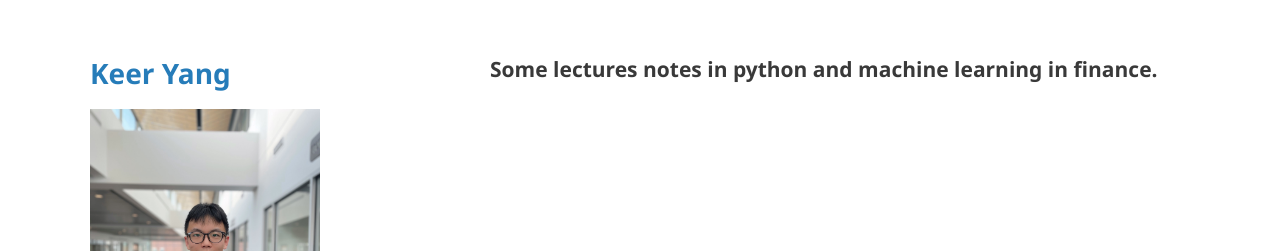
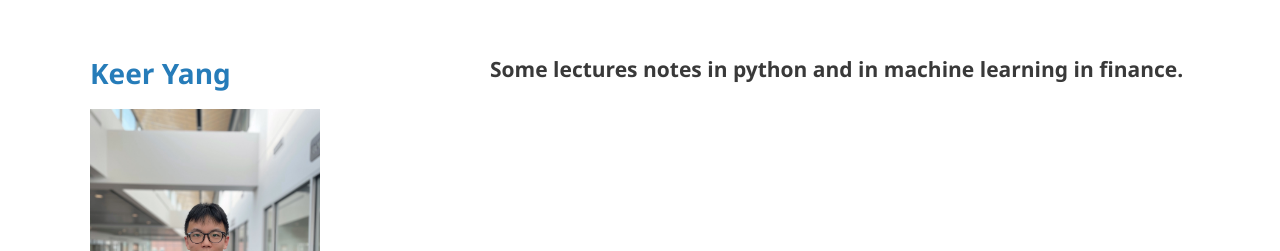
Before and after one commit to keeryang/keeryang.github.io, a Jekyll site: the page built from basicpython.md, in a window 1280 px wide. Shown: the top 251 px of the page. Built offline with Jekyll 4.4.1, drawn with Linux system fonts in a browser that asks for light colours; the repository's description, which GitHub fills in, is left out; our own code applies the rules of GitHub Pages for plain Markdown files.

```diff
--- a/basicpython.md
+++ b/basicpython.md
@@ -2,4 +2,4 @@
 layout: default
 ---
 
-## Some lectures notes in python and machine learning in finance.
+## Some lectures notes in python and in machine learning in finance.
```
